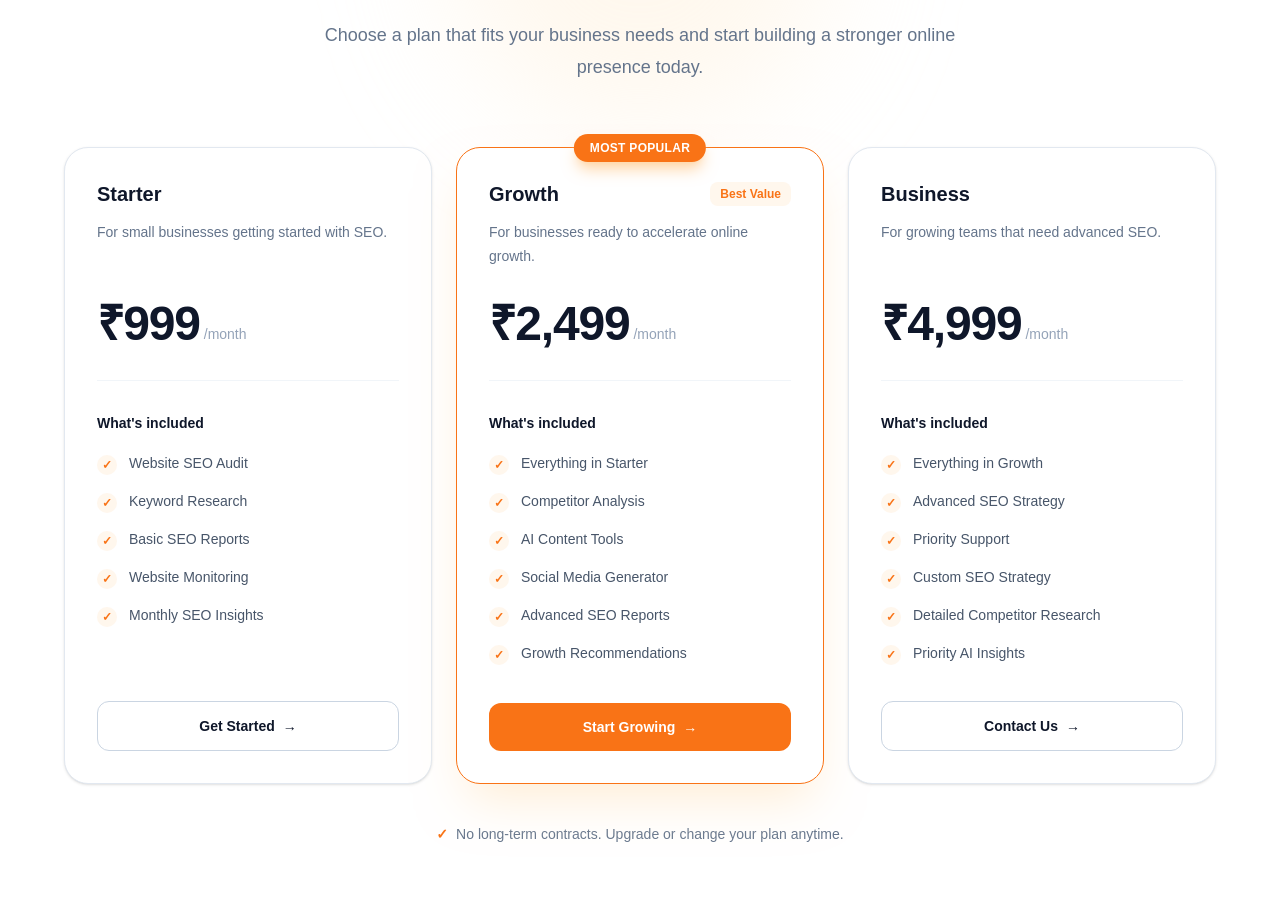
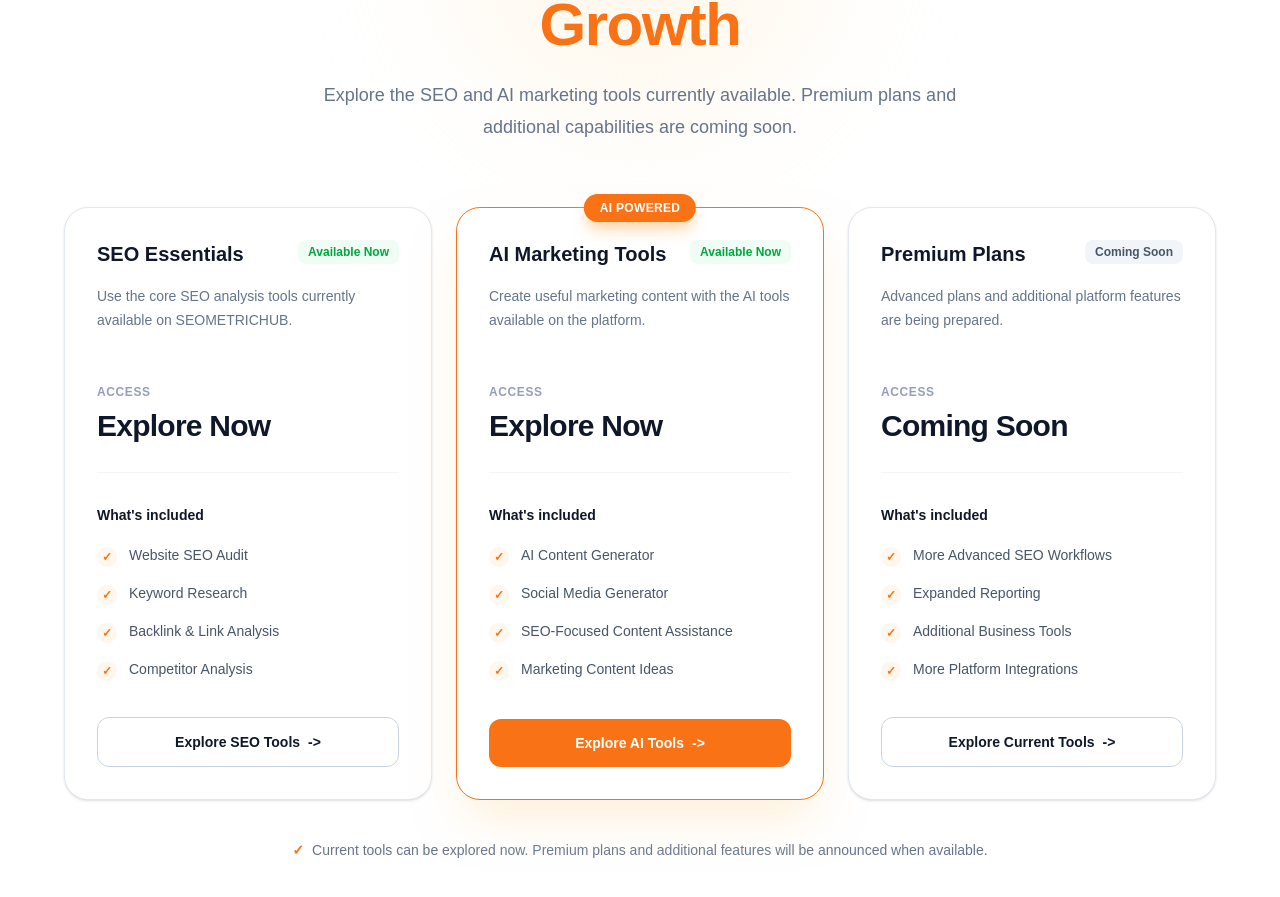
Before and after one commit to seometrichub/seometrichub, a Next.js app: page / in a window 1280 px wide. Shown: the part 4374-5271 px from the top of the page. Built offline with nearby package versions, Linux system fonts and the light colour scheme.

Commit message:
Align pricing section with available features

```diff
--- a/components/sections/Pricing.tsx
+++ b/components/sections/Pricing.tsx
@@ -1,47 +1,48 @@
 const plans = [
   {
-    name: "Starter",
-    description: "For small businesses getting started with SEO.",
-    price: "₹999",
-    popular: false,
+    name: "SEO Essentials",
+    description:
+      "Use the core SEO analysis tools currently available on SEOMETRICHUB.",
+    status: "Available Now",
     features: [
       "Website SEO Audit",
       "Keyword Research",
-      "Basic SEO Reports",
-      "Website Monitoring",
-      "Monthly SEO Insights",
+      "Backlink & Link Analysis",
+      "Competitor Analysis",
     ],
-    button: "Get Started",
+    button: "Explore SEO Tools",
+    href: "#tools",
+    popular: false,
   },
   {
-    name: "Growth",
-    description: "For businesses ready to accelerate online growth.",
-    price: "₹2,499",
+    name: "AI Marketing Tools",
+    description:
+      "Create useful marketing content with the AI tools available on the platform.",
+    status: "Available Now",
+    features: [
+      "AI Content Generator",
+      "Social Media Generator",
+      "SEO-Focused Content Assistance",
+      "Marketing Content Ideas",
+    ],
+    button: "Explore AI Tools",
+    href: "#tools",
     popular: true,
-    features: [
-      "Everything in Starter",
-      "Competitor Analysis",
-      "AI Content Tools",
-      "Social Media Generator",
-      "Advanced SEO Reports",
-      "Growth Recommendations",
-    ],
-    button: "Start Growing",
   },
   {
-    name: "Business",
-    description: "For growing teams that need advanced SEO.",
-    price: "₹4,999",
+    name: "Premium Plans",
+    description:
+      "Advanced plans and additional platform features are being prepared.",
+    status: "Coming Soon",
+    features: [
+      "More Advanced SEO Workflows",
+      "Expanded Reporting",
+      "Additional Business Tools",
+      "More Platform Integrations",
+    ],
+    button: "Explore Current Tools",
+    href: "#tools",
     popular: false,
-    features: [
-      "Everything in Growth",
-      "Advanced SEO Strategy",
-      "Priority Support",
-      "Custom SEO Strategy",
-      "Detailed Competitor Research",
-      "Priority AI Insights",
-    ],
-    button: "Contact Us",
   },
 ];
 
@@ -63,25 +64,25 @@ export default function Pricing() {
 
           <span className="inline-flex items-center gap-2 rounded-full border border-orange-200 bg-orange-50 px-4 py-2 text-sm font-bold text-[#F97316]">
             <span className="h-2 w-2 rounded-full bg-[#F97316]" />
-            Simple Pricing
+            Simple Access
           </span>
 
           <h2 className="mt-6 text-4xl font-black tracking-tight text-[#0F172A] sm:text-5xl lg:text-6xl">
-            Plans That{" "}
+            Powerful Tools{" "}
             <span className="text-[#F97316]">
-              Grow With You
+              Built for Growth
             </span>
           </h2>
 
           <p className="mx-auto mt-6 max-w-2xl text-lg leading-8 text-[#64748B]">
-            Choose a plan that fits your business needs and start building
-            a stronger online presence today.
+            Explore the SEO and AI marketing tools currently available.
+            Premium plans and additional capabilities are coming soon.
           </p>
 
         </div>
 
         {/* =========================
-            PRICING CARDS
+            CARDS
         ========================== */}
         <div className="mx-auto mt-16 grid max-w-6xl gap-6 lg:grid-cols-3">
 
@@ -95,50 +96,52 @@ export default function Pricing() {
               }`}
             >
 
-              {/* Popular Badge */}
+              {/* Featured Badge */}
               {plan.popular && (
                 <div className="absolute left-1/2 top-0 -translate-x-1/2 -translate-y-1/2 rounded-full bg-[#F97316] px-4 py-1.5 text-xs font-black tracking-wide text-white shadow-lg shadow-orange-200">
-                  MOST POPULAR
+                  AI POWERED
                 </div>
               )}
 
-              {/* Plan Header */}
+              {/* Card Header */}
               <div>
 
-                <div className="flex items-center justify-between">
+                <div className="flex items-start justify-between gap-3">
 
                   <h3 className="text-xl font-black text-[#0F172A]">
                     {plan.name}
                   </h3>
 
-                  {plan.popular && (
-                    <span className="rounded-lg bg-orange-50 px-2.5 py-1 text-xs font-bold text-[#F97316]">
-                      Best Value
-                    </span>
-                  )}
+                  <span
+                    className={`shrink-0 rounded-lg px-2.5 py-1 text-xs font-bold ${
+                      plan.status === "Coming Soon"
+                        ? "bg-slate-100 text-slate-600"
+                        : "bg-green-50 text-green-600"
+                    }`}
+                  >
+                    {plan.status}
+                  </span>
 
                 </div>
 
-                <p className="mt-3 min-h-[48px] text-sm leading-6 text-[#64748B]">
+                <p className="mt-4 min-h-[72px] text-sm leading-6 text-[#64748B]">
                   {plan.description}
                 </p>
 
               </div>
 
-              {/* Price */}
-              <div className="mt-8 border-b border-slate-100 pb-8">
+              {/* Access */}
+              <div className="mt-7 border-b border-slate-100 pb-7">
 
-                <div className="flex items-end gap-1">
+                <p className="text-xs font-bold uppercase tracking-wider text-slate-400">
+                  Access
+                </p>
 
-                  <span className="text-4xl font-black tracking-tight text-[#0F172A] sm:text-5xl">
-                    {plan.price}
-                  </span>
-
-                  <span className="mb-1 text-sm text-[#94A3B8]">
-                    /month
-                  </span>
-
-                </div>
+                <p className="mt-2 text-3xl font-black tracking-tight text-[#0F172A]">
+                  {plan.status === "Coming Soon"
+                    ? "Coming Soon"
+                    : "Explore Now"}
+                </p>
 
               </div>
 
@@ -146,7 +149,7 @@ export default function Pricing() {
               <div className="mt-8 flex-1">
 
                 <p className="text-sm font-black text-[#0F172A]">
-                  What's included
+                  What&apos;s included
                 </p>
 
                 <ul className="mt-5 space-y-4">
@@ -172,7 +175,7 @@ export default function Pricing() {
 
               {/* Button */}
               <a
-                href="#tools"
+                href={plan.href}
                 className={`mt-9 flex w-full items-center justify-center rounded-xl px-5 py-3.5 text-sm font-black transition-all ${
                   plan.popular
                     ? "bg-[#F97316] text-white hover:bg-[#EA580C] hover:shadow-lg hover:shadow-orange-200"
@@ -180,8 +183,9 @@ export default function Pricing() {
                 }`}
               >
                 {plan.button}
+
                 <span className="ml-2">
-                  →
+                  -&gt;
                 </span>
               </a>
 
@@ -194,10 +198,14 @@ export default function Pricing() {
             BOTTOM NOTE
         ========================== */}
         <div className="mx-auto mt-10 flex max-w-3xl items-center justify-center gap-2 text-center text-sm text-[#64748B]">
+
           <span className="font-bold text-[#F97316]">
             ✓
           </span>
-          No long-term contracts. Upgrade or change your plan anytime.
+
+          Current tools can be explored now. Premium plans and additional
+          features will be announced when available.
+
         </div>
 
       </div>
```
